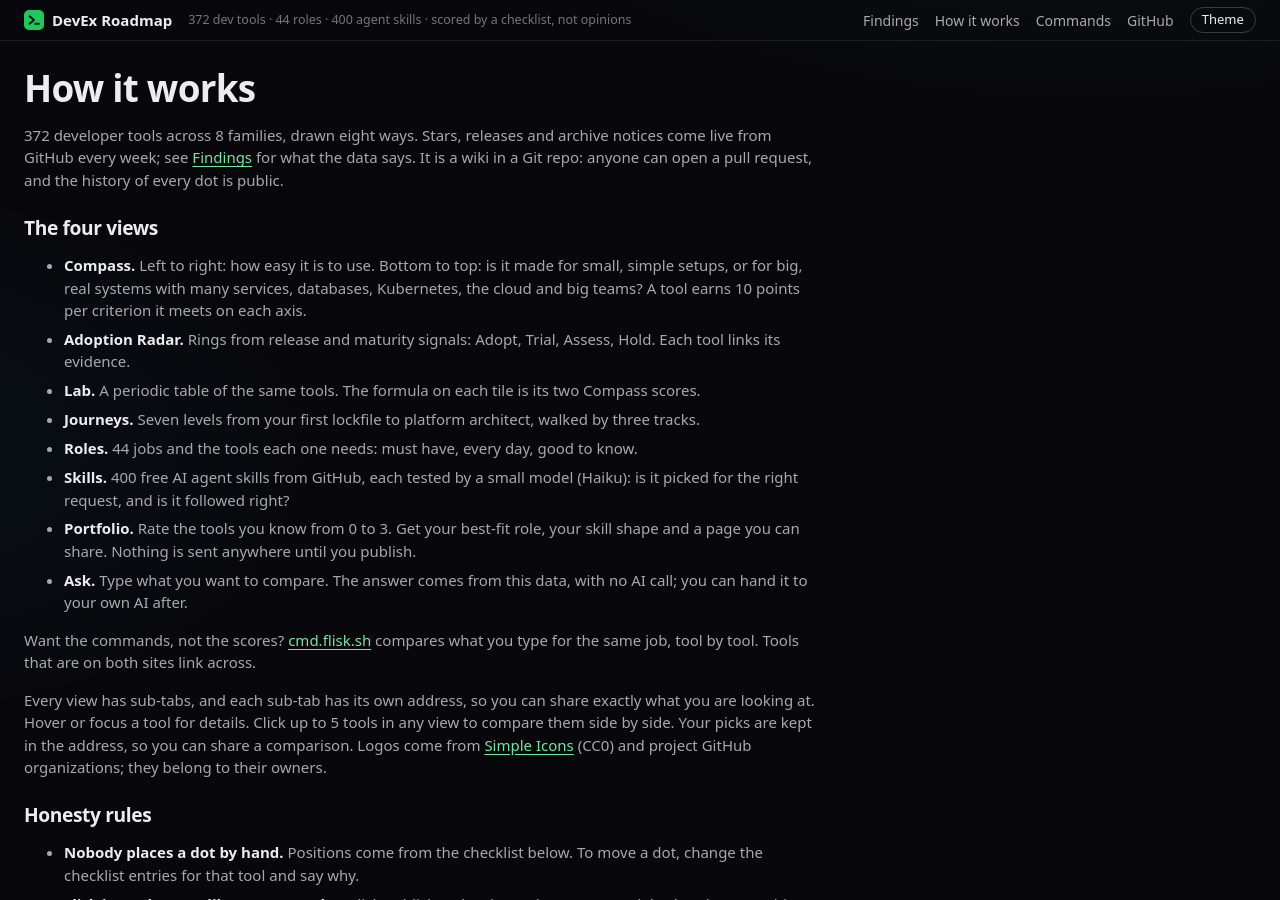
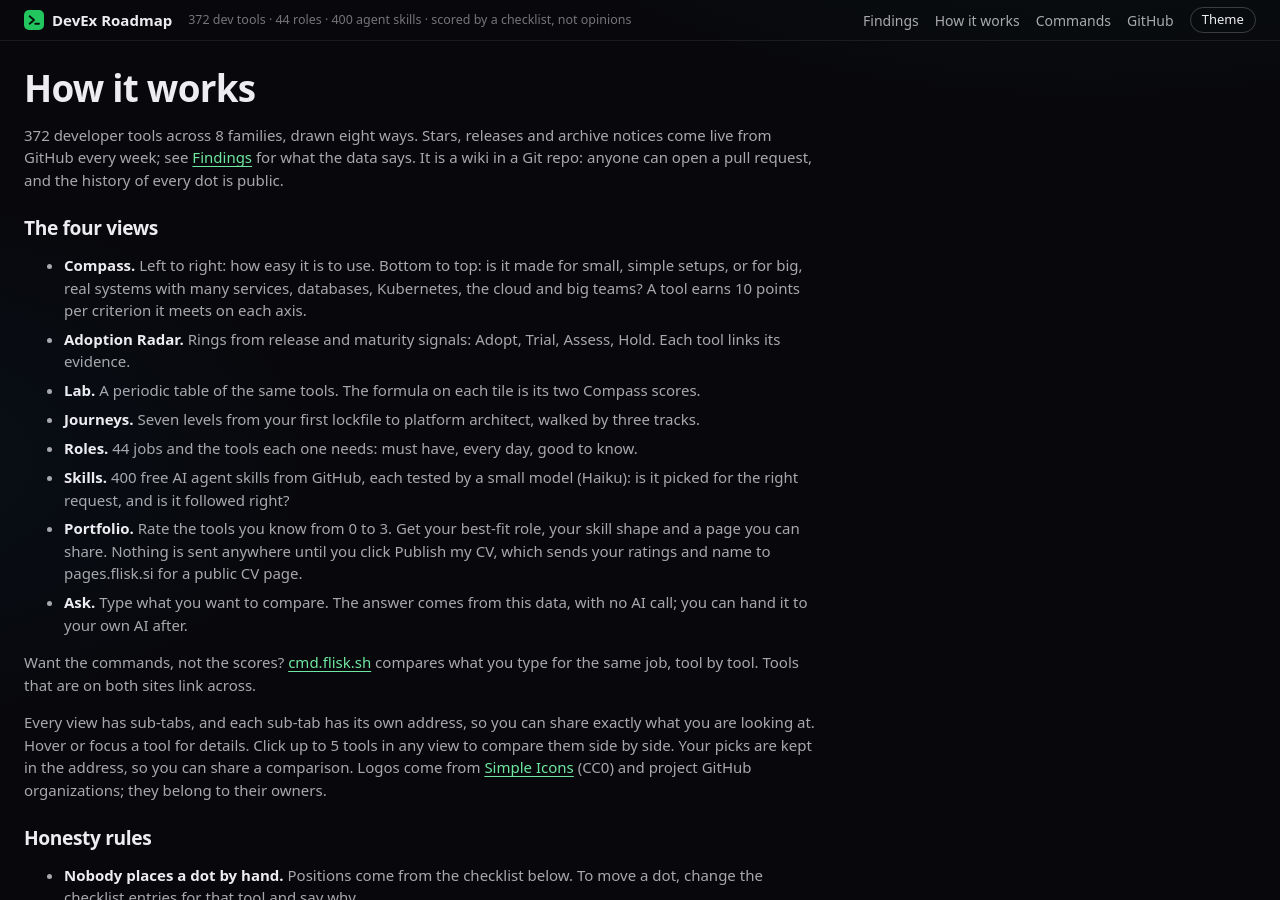
Before and after one commit to flisk-sh/roadmap, a Jekyll site: the page built from about.html, in a window 1280 px wide and 900 px high. Built offline with Jekyll 4.4.1, drawn with Linux system fonts in a browser that asks for light colours; some web fonts are replaced.

Commit message:
Portfolio: say what Publish my CV sends
Co-Authored-By: Claude Opus 5.5 <noreply@anthropic.com>

```diff
--- a/_layouts/view.html
+++ b/_layouts/view.html
@@ -105,7 +105,7 @@ layout: default
     {%- when "portfolio" %}
     <h2>How your portfolio works</h2>
     <p>Rate only what you have really used: <b>1</b> used it, <b>2</b> use it often, <b>3</b> expert. Your best-fit role comes from the {{ site.data.roles.roles | size }} job loadouts on the <a href="{{ '/roles/' | relative_url }}">Roles</a> tab: a must-have tool counts 3, an every-day tool 2, a good-to-know tool 1, each times your level. Your skill shape adds up your ratings per family of tools.</p>
-    <p>Nothing is sent anywhere. Your ratings live in your browser and in your page link, so the link <em>is</em> your page. Download it as a single web page to host it yourself.</p>
+    <p>Your ratings live in your browser and in your page link, so the link <em>is</em> your page. Nothing is sent anywhere until you click <strong>Publish my CV</strong>: then your ratings and name go to pages.flisk.si, which builds a public CV page you can update or delete with the link you get. Or download it as a single web page to host it yourself.</p>
     {%- when "ask" %}
     <h2>How Ask works</h2>
     <p>Ask never calls an AI. It finds the tools you name in this site's data and shows them side by side, the same checklist as the Compass. Name one tool to see its closest alternatives. Name a kind of tool, like "package manager" or "agent framework", to see the best of that kind. Then, if you want an opinion, hand the question and the data to your own AI.</p>
--- a/about.html
+++ b/about.html
@@ -19,7 +19,7 @@ permalink: /about/
     <li><strong>Journeys.</strong> Seven levels from your first lockfile to platform architect, walked by three tracks.</li>
     <li><strong>Roles.</strong> {{ site.data.roles.roles | size }} jobs and the tools each one needs: must have, every day, good to know.</li>
     <li><strong>Skills.</strong> {{ site.data.skill_list | size }} free AI agent skills from GitHub, each tested by a small model (Haiku): is it picked for the right request, and is it followed right?</li>
-    <li><strong>Portfolio.</strong> Rate the tools you know from 0 to 3. Get your best-fit role, your skill shape and a page you can share. Nothing is sent anywhere until you publish.</li>
+    <li><strong>Portfolio.</strong> Rate the tools you know from 0 to 3. Get your best-fit role, your skill shape and a page you can share. Nothing is sent anywhere until you click Publish my CV, which sends your ratings and name to pages.flisk.si for a public CV page.</li>
     <li><strong>Ask.</strong> Type what you want to compare. The answer comes from this data, with no AI call; you can hand it to your own AI after.</li>
   </ul>
   <p>Want the commands, not the scores? <a href="{{ site.data.cmd.site }}" rel="noopener">cmd.flisk.sh</a> compares what you type for the same job, tool by tool. Tools that are on both sites link across.</p>
```
